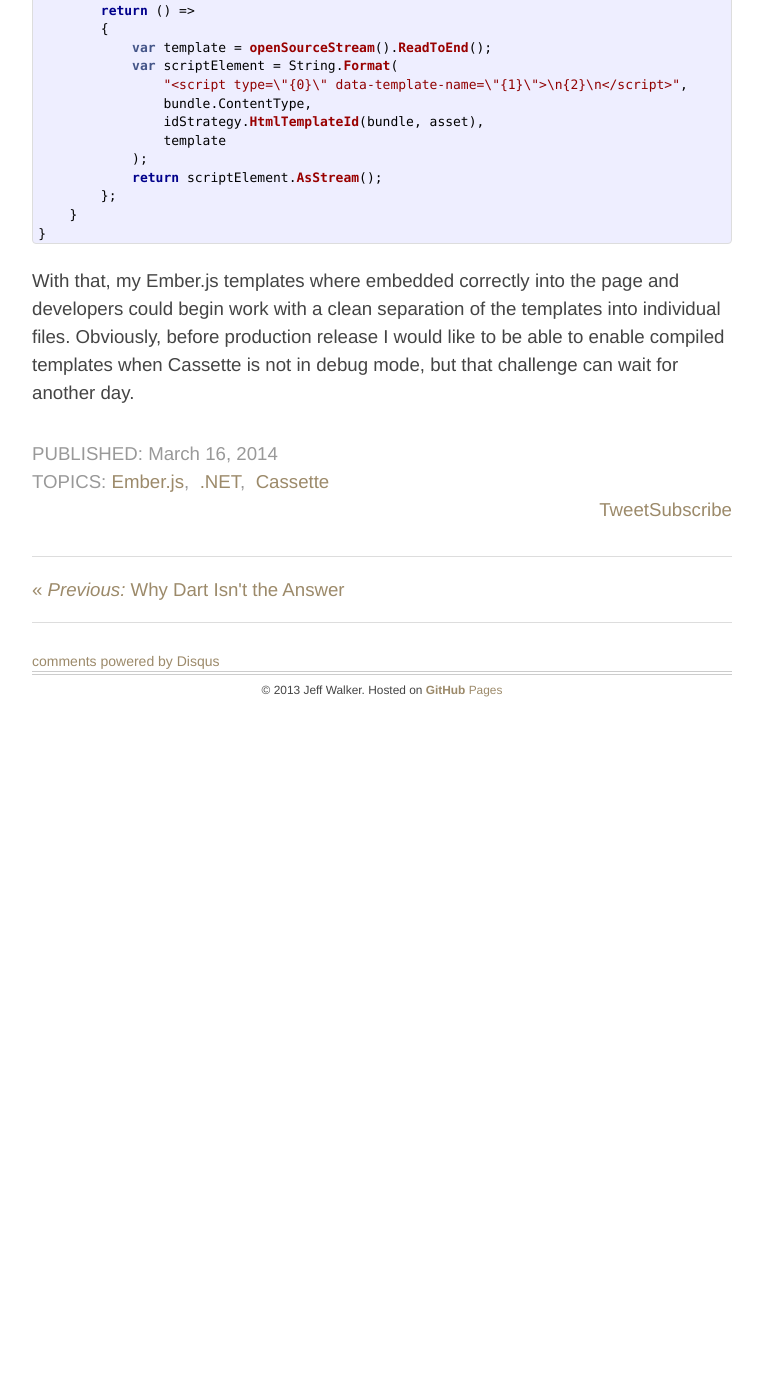
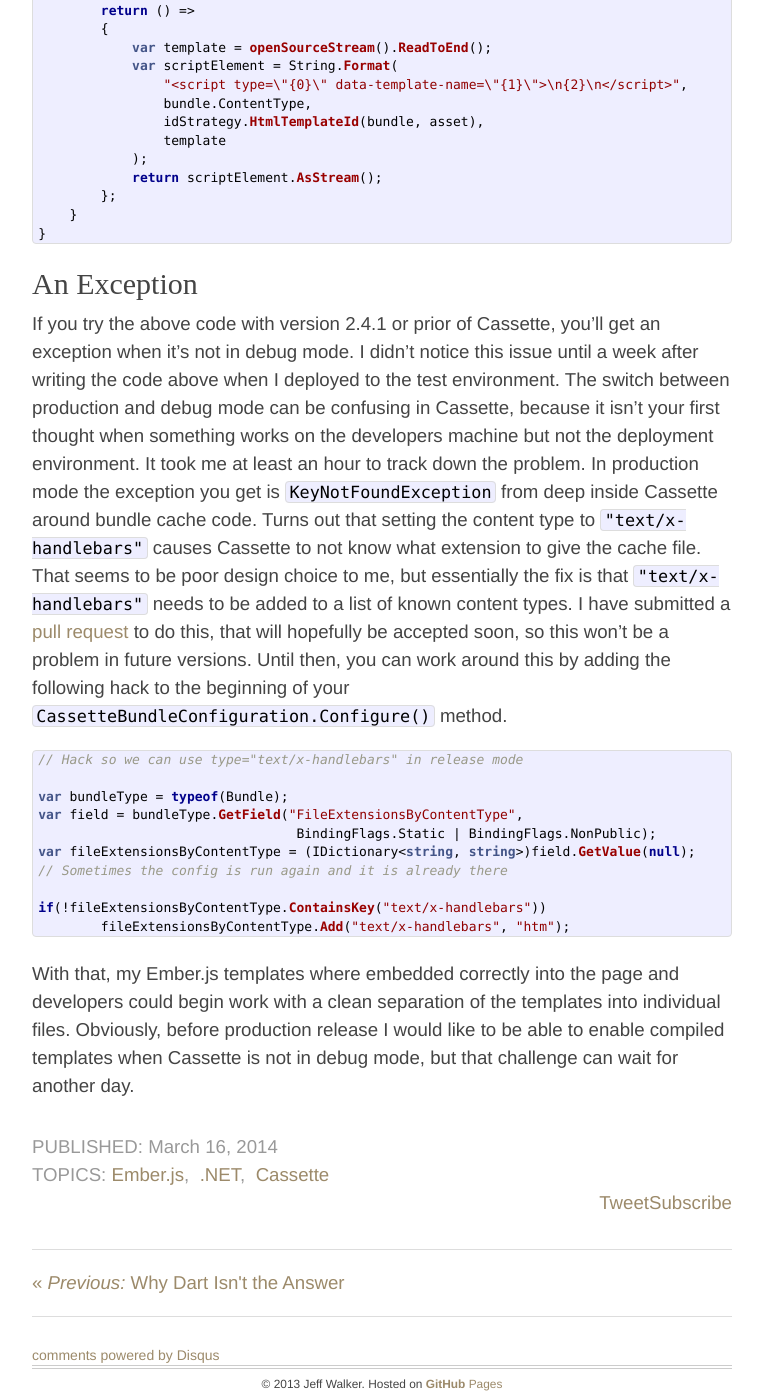
Before and after one commit to WalkerCodeRanger/WalkerCodeRanger.com, a Jekyll site: the page built from _posts/2014-03-16-emberjs-on-cassette.md, in a window 1280 px wide and 1400 px high, scrolled down 5737 px. Shown: the whole window, without its empty margins (258-1021 px from the left). Built offline with Jekyll 4.4.1, drawn with Linux system fonts in a browser that asks for light colours; nearby versions of some CDN libraries; comment, search, counter and statistics services are not loaded; before the commit the page ends 6443 px from its top, so only the background shows below that; some of the changed text lies outside the part shown.

Commit message:
add to Ember.js on Cassette post to deal with exception in production mode

```diff
--- a/_posts/2014-03-16-emberjs-on-cassette.md
+++ b/_posts/2014-03-16-emberjs-on-cassette.md
@@ -4,10 +4,11 @@
 author: "Jeff Walker"
 title: "Ember.js on Cassette: Embedding Templates"
 guid: aab2932d-a540-461c-a953-f7ccbb4fe738
+modified: 2014-03-22 10:23 -05:00
 ---
 
 <div class="with-aside aside-right aside-down-2" markdown="1">
-I'm starting a new web application project, and I've decided to use [Ember.js](http://emberjs.com).  That will enable me to provide users a slick single-page app experience.  Since I am a .NET web developer by training, I plan to use C# and ASP.NET Web API as my server technologies. I could use tools like [Lineman.js](http://linemanjs.com) and [Grunt](http://gruntjs.com) to manage and package my client-side code.  However, I'd like to use the Visual Studio toolchain instead, because it provides a lot of great tools for web application development.  Since I already know it, there is almost no learning curve for me.  I'm not trying to argue that is the right choice.  I'm just trying to share a little about what it takes to make it work with Ember.js.  Early on, I realized that I would want to bundle and minify all my scripts and templates.  I've chosen the [Cassette](http://getcassette.net) library for this which provides "asset bundling for .NET web apps".  Here is how I made it work with Ember.js, but first, why did I choose Cassette?
+I'm starting a new web application project, and I've decided to use [Ember.js](http://emberjs.com).  That will enable me to provide users a slick single-page app experience.  Since I am a .NET web developer by training, I plan to use C# and ASP.NET Web API as my server technologies. I could use tools like [Lineman.js](http://linemanjs.com) or [Grunt](http://gruntjs.com) to manage and package my client-side code.  Instead, I'd like to use the Visual Studio toolchain, because it provides a lot of great tools for web application development.  Since I already know Visual Studio, there will be almost no learning curve for me.  I'm not trying to argue this is the right choice.  I'm just trying to share a little about what it takes to make it work with Ember.js.  Early on, I realized that I would want to bundle and minify all my scripts and templates.  I've chosen the [Cassette](http://getcassette.net) library for this which provides "asset bundling for .NET web apps".  Here is how I made it work with Ember.js, but first, why did I choose Cassette?
 
 <aside markdown="1" class="right">
 ###Single-page App (SPA)
@@ -161,6 +162,23 @@
     }
 }
 {% endhighlight %}
+</section>
+
+<section markdown="1">
+##An Exception
+
+If you try the above code with version 2.4.1 or prior of Cassette, you'll get an exception when it's not in debug mode. I didn't notice this issue until a week after writing the code above when I deployed to the test environment.  The switch between production and debug mode can be confusing in Cassette, because it isn't your first thought when something works on the developers machine but not the deployment environment.  It took me at least an hour to track down the problem.  In production mode the exception you get is `KeyNotFoundException` from deep inside Cassette around bundle cache code.  Turns out that setting the content type to `"text/x-handlebars"` causes Cassette to not know what extension to give the cache file.  That seems to be poor design choice to me, but essentially the fix is that `"text/x-handlebars"` needs to be added to a list of known content types.  I have submitted a [pull request](https://github.com/andrewdavey/cassette/pull/445) to do this, that will hopefully be accepted soon, so this won't be a problem in future versions.  Until then, you can work around this by adding the following hack to the beginning of your `CassetteBundleConfiguration.Configure()` method.
+
+{% highlight csharp %}
+// Hack so we can use type="text/x-handlebars" in release mode
+var bundleType = typeof(Bundle);
+var field = bundleType.GetField("FileExtensionsByContentType",
+                                 BindingFlags.Static | BindingFlags.NonPublic);
+var fileExtensionsByContentType = (IDictionary<string, string>)field.GetValue(null);
+// Sometimes the config is run again and it is already there
+if(!fileExtensionsByContentType.ContainsKey("text/x-handlebars"))
+	fileExtensionsByContentType.Add("text/x-handlebars", "htm");
+{% endhighlight %}
 
 With that, my Ember.js templates where embedded correctly into the page and developers could begin work with a clean separation of the templates into individual files.  Obviously, before production release I would like to be able to enable compiled templates when Cassette is not in debug mode, but that challenge can wait for another day.
 </section>
```
Also changed, not shown: other parts of _posts/2014-03-16-emberjs-on-cassette.md (+2 -2 lines).
